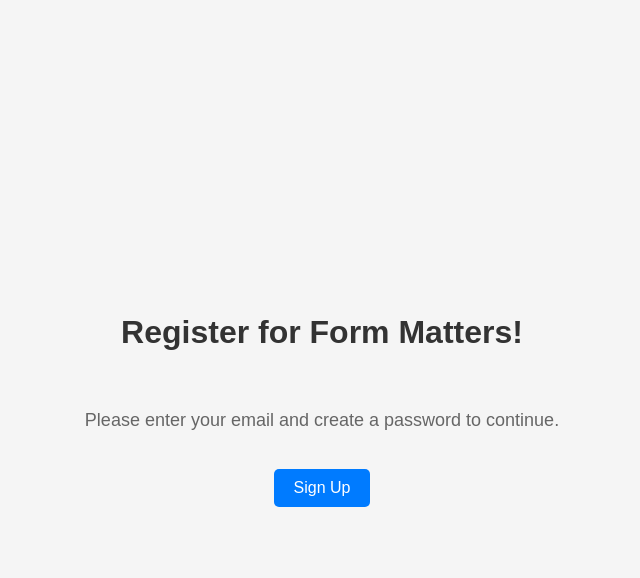
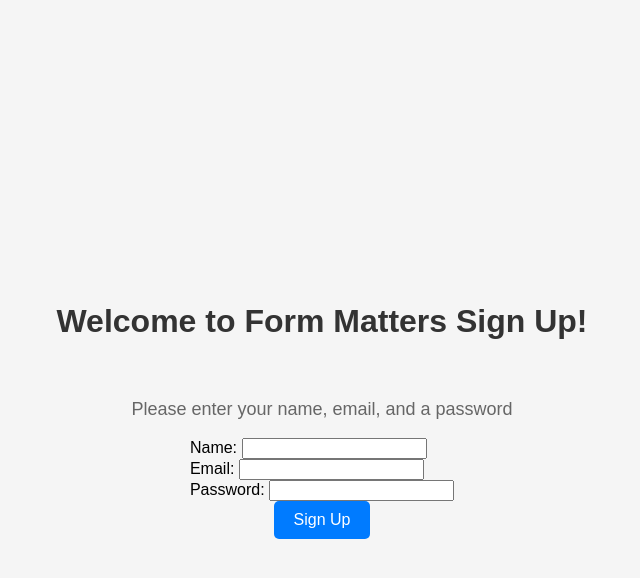
Before and after one commit to gaberay2022/Form-Matters, a Flask app: page /SignUp in a window 1280 px wide. Shown: the top 578 px of the page, without its empty margins (318-958 px from the left). Run offline with Flask 3, Linux system fonts and the light colour scheme.

Commit message:
Flask Changes, starting login system.

```diff
--- a/main.py
+++ b/main.py
@@ -1,4 +1,4 @@
-from flask import Flask, render_template
+from flask import Flask, render_template, request, jsonify
 
 app = Flask(__name__)
 
@@ -62,5 +62,17 @@ def BasicJab():
 def AIForm():
     return render_template('AIForm.html')
 
+@app.route('/ModifySignUpfile', methods=["POST"])
+def Recievedata():
+    data = request.json
+    if data:
+        file_path = "userlogin.csv"
+        with open(file_path, 'a') as f:
+            f.write('\n')
+            f.write(data['content'])
+        return jsonify({'success': True})
+    else:
+        return jsonify({'error': 'No data received'})
+
 if __name__ == '__main__':
     app.run(debug=True)
--- a/templates/SignUp.html
+++ b/templates/SignUp.html
@@ -46,10 +46,62 @@
         background-color: #0056b3;
       }
     </style>
-  </head>
-  <body>
-    <h1>Register for Form Matters!</h1>
-    <p>Please enter your email and create a password to continue.</p>
-    <a href="Profile"><button>Sign Up</button></a>
-  </body>
+    <script>
+let Name = ""
+let email = ""
+let password = ""
+let data = []
+
+function SubmitComplete() {
+    Name = document.getElementById("name")
+    email = document.getElementById("email")
+    password = document.getElementById("password")
+    writedata(Name,email,password)
+}
+
+function writedata(n,e,p){
+    data = n+","+e+","+p
+}
+
+function senddata(){
+    SubmitComplete()
+    var dataToSend = {content: data}
+    fetch('/ModifySignUpfile', {
+        method: 'POST',
+        headers: {
+            'Content-Type': 'application/json'
+        },
+        body: JSON.stringify(dataToSend)
+    })
+    .then(response => response.json())
+    .then(data => {
+        if (data.error) {
+            console.error('Error:', data.error)
+        } else {
+            console.log('File modified successfully')
+        }
+    })
+    .catch(error => console.error('Error:', error))
+    window.location.href = "Profile.html";
+}
+    </script>
+<body>
+    <h1>Welcome to Form Matters Sign Up!</h1>
+    <p>Please enter your name, email, and a password</p>
+    <form id="registrationForm">
+        <div>
+            <label for="name">Name:</label>
+            <input type="text" id="name" name="name" required>
+        </div>
+        <div>
+            <label for="email">Email:</label>
+            <input type="email" id="email" name="email" required>
+        </div>
+        <div>
+            <label for="password">Password:</label>
+            <input type="password" id="password" name="password" required>
+        </div>
+    </form>
+    <button onclick="senddata()">Sign Up</button>
+</body>
 </html>
```
